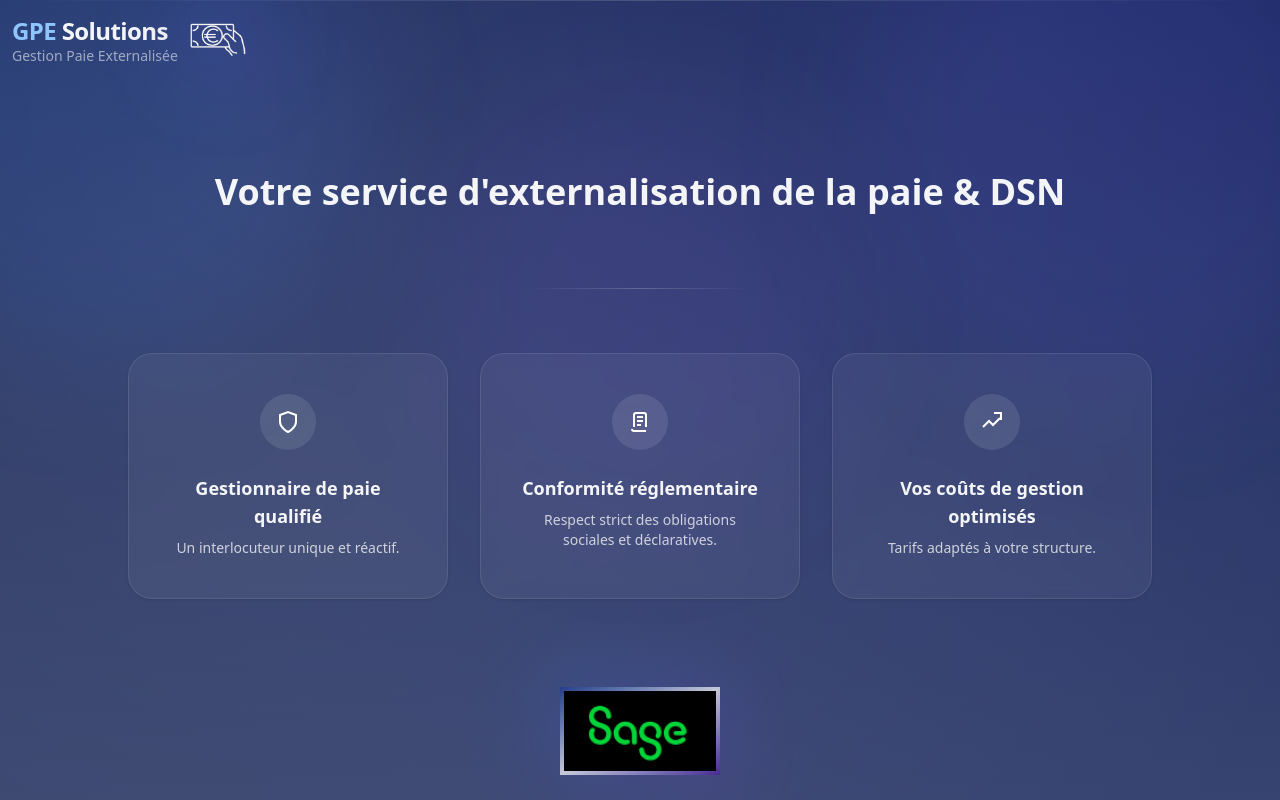
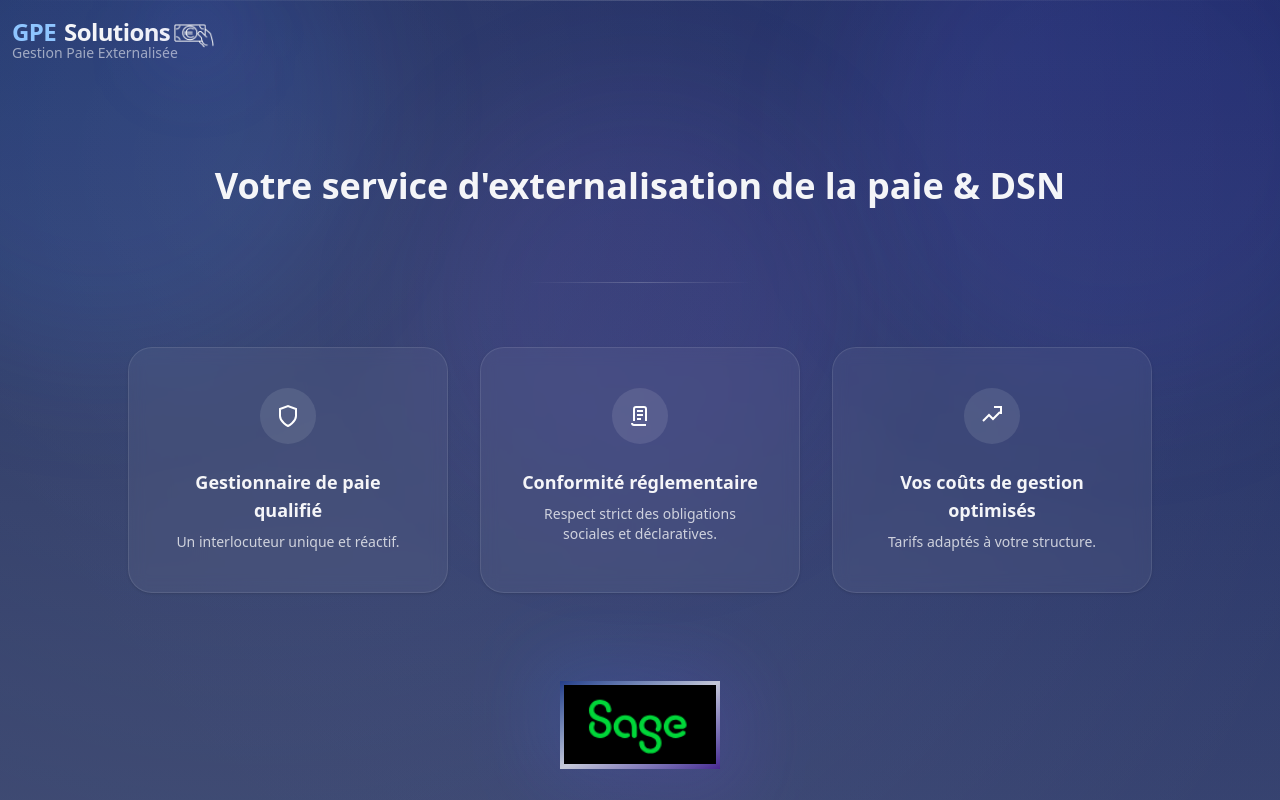
Before and after one commit to bassemshili3-cpu/gpe-solutions, a Next.js app: page / in a window 1280 px wide. Shown: the top 800 px of the page. Built offline with nearby package versions, Linux system fonts and the light colour scheme.

Commit message:
Update 5.1

```diff
--- a/app/page.tsx
+++ b/app/page.tsx
@@ -55,29 +55,37 @@ export default function Home() {
       {/* Logotype */}
       <div className="flex items-center gap-3">
 
-        {/* Texte */}
+        {/* Texte + logo sur la même ligne */}
         <div className="leading-tight">
-          <div className="text-2xl font-extrabold tracking-tight">
-            <span className="text-blue-300">GPE</span>{" "}
-            <span className="text-white/95">Solutions</span>
+
+          {/* Ligne marque */}
+          <div className="flex items-center gap-2">
+            <span className="text-2xl font-extrabold tracking-tight text-blue-300">
+              GPE
+            </span>
+
+            <span className="text-2xl font-extrabold tracking-tight text-white/95">
+              Solutions
+            </span>
+
+            {/* Logo juste après "Solutions" */}
+            <div className="relative flex h-10 w-10 items-center justify-center -ml-1">
+              {/* Halo doux */}
+              <div className="pointer-events-none absolute -inset-3 rounded-2xl bg-gradient-to-br from-blue-500/20 via-indigo-500/15 to-violet-500/20 blur-2xl" />
+
+              <img
+                src="/icon.png"
+                alt="GPE Solutions"
+                className="mt-2 relative h-10 w-10 object-contain"
+                draggable={false}
+              />
+            </div>
           </div>
-          <div className="text-[14px] font-medium text-white/55">
+
+          {/* Sous-titre bien en dessous, sans logo */}
+          <div className="text-[14px] font-medium text-white/55 -mt-2">
             Gestion Paie Externalisée
           </div>
-        </div>
-
-        {/* Logo à droite */}
-        <div className="relative flex h-14 w-14 items-center justify-center">
-          {/* Halo doux */}
-          <div className="pointer-events-none absolute -inset-3 rounded-2xl bg-gradient-to-br from-blue-500/20 via-indigo-500/15 to-violet-500/20 blur-2xl" />
-
-          {/* Icône */}
-          <img
-            src="/icon.png"
-            alt="GPE Solutions"
-            className="relative h-16 w-16 object-contain"
-            draggable={false}
-          />
         </div>
       </div>
 
@@ -85,6 +93,7 @@ export default function Home() {
     </div>
   </div>
 </header>
+
 
 
 
```
